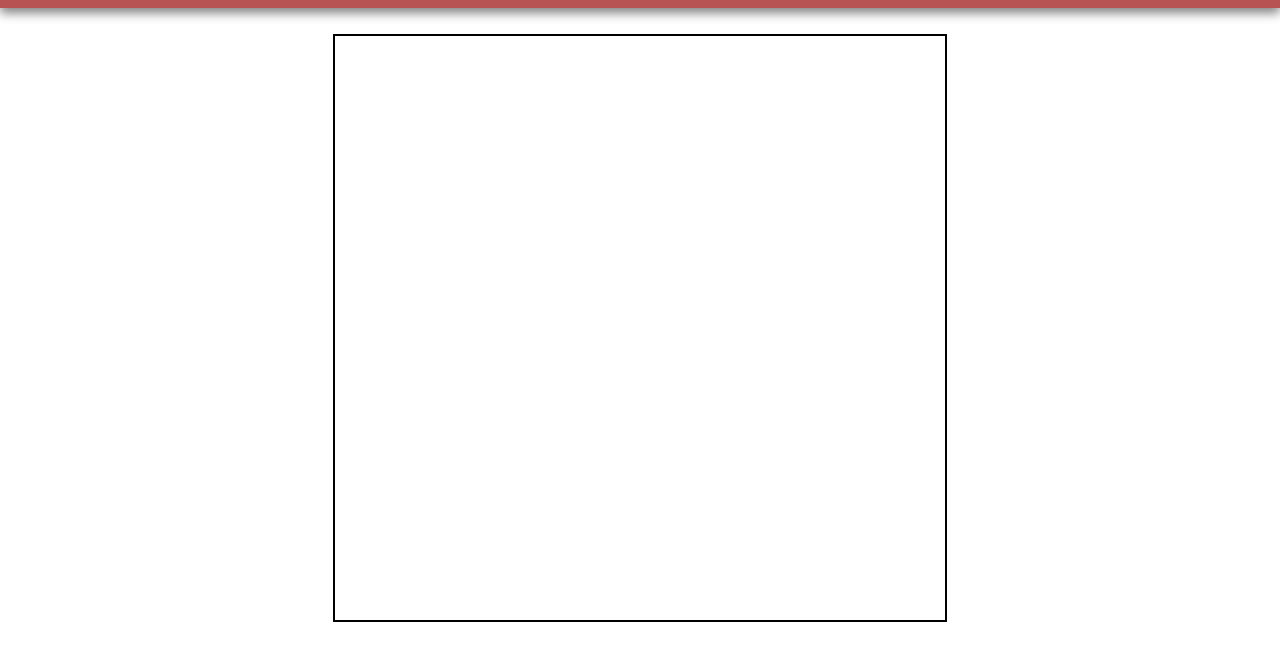
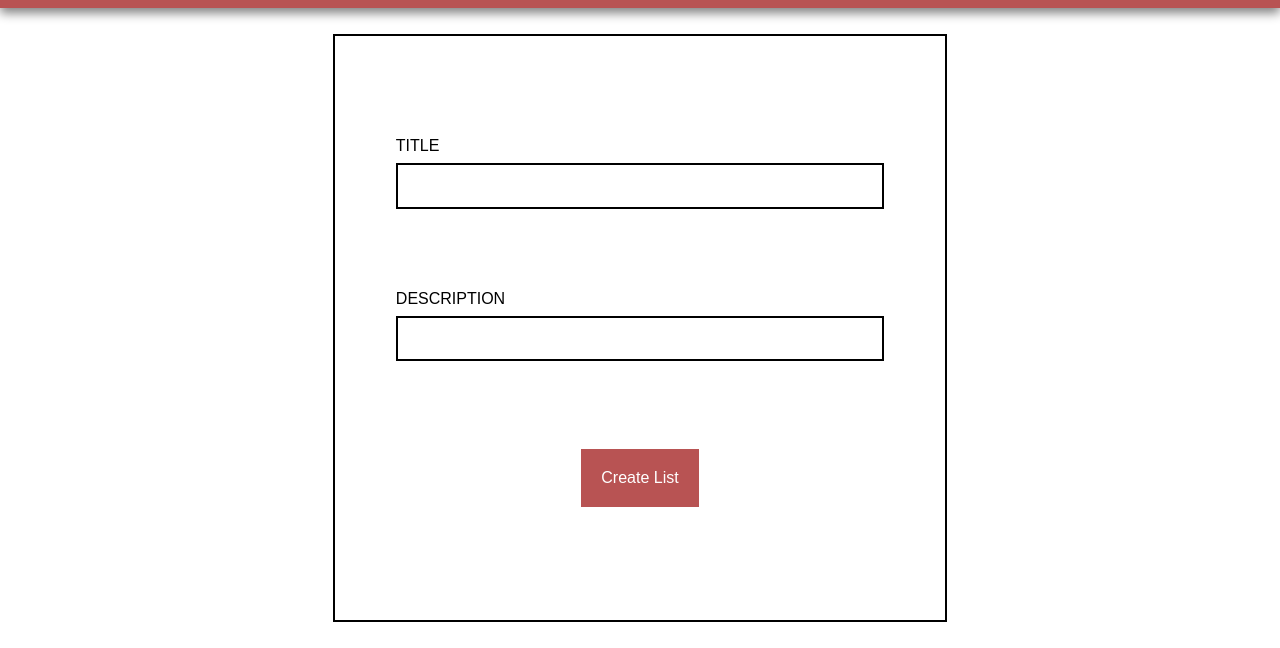
Before and after one commit to HezerSantos/todo, a website built with webpack: page src/template.html in a window 1280 px wide. Both pictures are taken after a click on the button "Create List". Shown: the part 152-800 px from the top of the page. Built offline with nearby package versions, Linux system fonts and the light colour scheme; a web font is replaced by a local one.

Commit message:
Created interface for create list button

```diff
--- /dev/null
+++ b/src/createList.js
@@ -0,0 +1,117 @@
+const todoContainer = document.querySelector(".todoContainer");
+const createListButton = document.querySelector("#createList");
+
+const createForm = () => {
+    return document.createElement("form");
+}
+const createInput = (id) => {
+    const input = document.createElement("input");
+    input.setAttribute("type", "text");
+    input.setAttribute("id", id);
+    return input;
+}
+const createButton = (content) => {
+    const button =  document.createElement("button");
+    button.textContent = content;
+    button.style.cssText = `
+    color: white;
+    background-color: rgb(184, 83, 83);
+    padding: 20px;
+    font-size: 1rem;
+    `;
+    return button;
+}
+const createLabel = (id) => {
+    const label = document.createElement("label");
+    label.setAttribute("for", id);
+    label.textContent = `${id.toUpperCase()}`;
+    return label;
+}
+const createDiv = () => {
+    const div = document.createElement("div");
+    return div;
+}
+
+const styleInputContainer = (div) => {
+    div.style.cssText = `
+    display: flex;
+    flex-direction: column;
+    justify-content: center;
+    width: 100%;
+    height: 33%;
+    gap: 5%;
+    `;
+}
+
+const styleInput = (input) => {
+    input.style.cssText = `
+        width: 100%;
+        height: 30%;
+        border: 2px solid black;
+        outline: none;
+    `;
+}
+
+const styleFormContainer = (form) => {
+    form.style.cssText = `
+    display: flex;
+    flex-direction: column;
+    width: 100%;
+    height: 100%;
+    gap: 0;
+    padding: 10%;
+    `;
+}
+
+const styleButtonContainer = (div) => {
+    div.style.cssText = `
+    width: 100%;
+    height: 33%;
+    display: flex;
+    justify-content: center;
+    align-items: center;
+    `;
+}
+
+const createContainer = () => {
+    const form = createForm();
+
+    const titleInput = createInput('title');
+    const titleLabel = createLabel('title');
+
+    const descriptionInput = createInput('description');
+    const descriptionLabel = createLabel('description');
+
+    const titleContainer = createDiv();
+    const descriptionContainer = createDiv();
+
+    const buttonContainer = createDiv();
+    const makeListButton = createButton("Create List");
+
+    styleButtonContainer(buttonContainer);
+    buttonContainer.appendChild(makeListButton);
+
+    styleFormContainer(form);
+    styleInputContainer(titleContainer);
+    styleInputContainer(descriptionContainer);
+    styleInput(titleInput);
+    styleInput(descriptionInput);
+
+    titleContainer.append(titleLabel, titleInput);
+    descriptionContainer.append(descriptionLabel, descriptionInput);
+
+    form.append(titleContainer, descriptionContainer, buttonContainer);
+
+    return form;
+}
+
+const createList = () => {
+    createListButton.addEventListener('click', () => {
+        if (!todoContainer.firstChild){
+            const newList = createContainer();
+            todoContainer.appendChild(newList);
+        }
+    })
+}
+
+export {createList}
--- a/src/index.js
+++ b/src/index.js
@@ -1,5 +1,9 @@
 import './style.css'
+import { createList } from './createList';
 
 if (module.hot) {
     module.hot.accept();
 };
+
+
+createList();
--- a/src/style.css
+++ b/src/style.css
@@ -35,12 +35,15 @@ button{
     height: max-content;
 }
 
+button:hover{
+    cursor: pointer;
+}
 .listHeader{
     color: white;
     font-size: 5rem;
 }
 
-button::after{
+.headerButton::after{
     content: '';
     position: absolute;
     bottom: 0;
@@ -51,7 +54,7 @@ button::after{
     transition: background-color 0.3s ease;
 }
 
-button:hover::after {
+.headerButton:hover::after {
     background-color: white;
 }
 
--- a/src/template.html
+++ b/src/template.html
@@ -12,9 +12,9 @@
     <header>
         <h1 class="listHeader">My Todo</h1>
         <form action="POST">
-            <button type="button">My Lists</button>
-            <button type="button">Create List</button>
-            <button type="button">Add to List</button>
+            <button type="button" class="headerButton" id="myLists">My Lists</button>
+            <button type="button" class="headerButton" id="createList">Create List</button>
+            <button type="button" class="headerButton" id="addToList">Add to List</button>
         </form>
     </header>
 
```
Also changed, not shown: src/addToList.js (added), src/myList.js (added).
